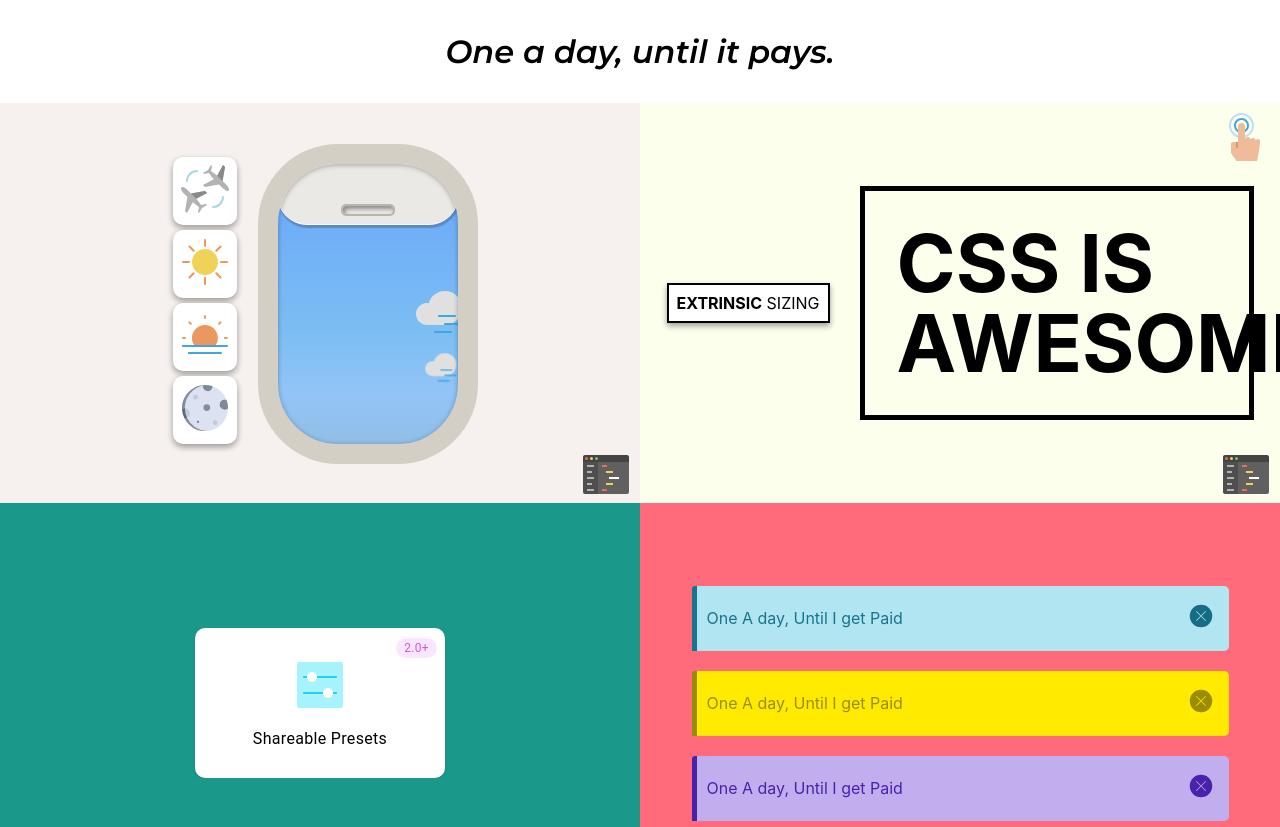
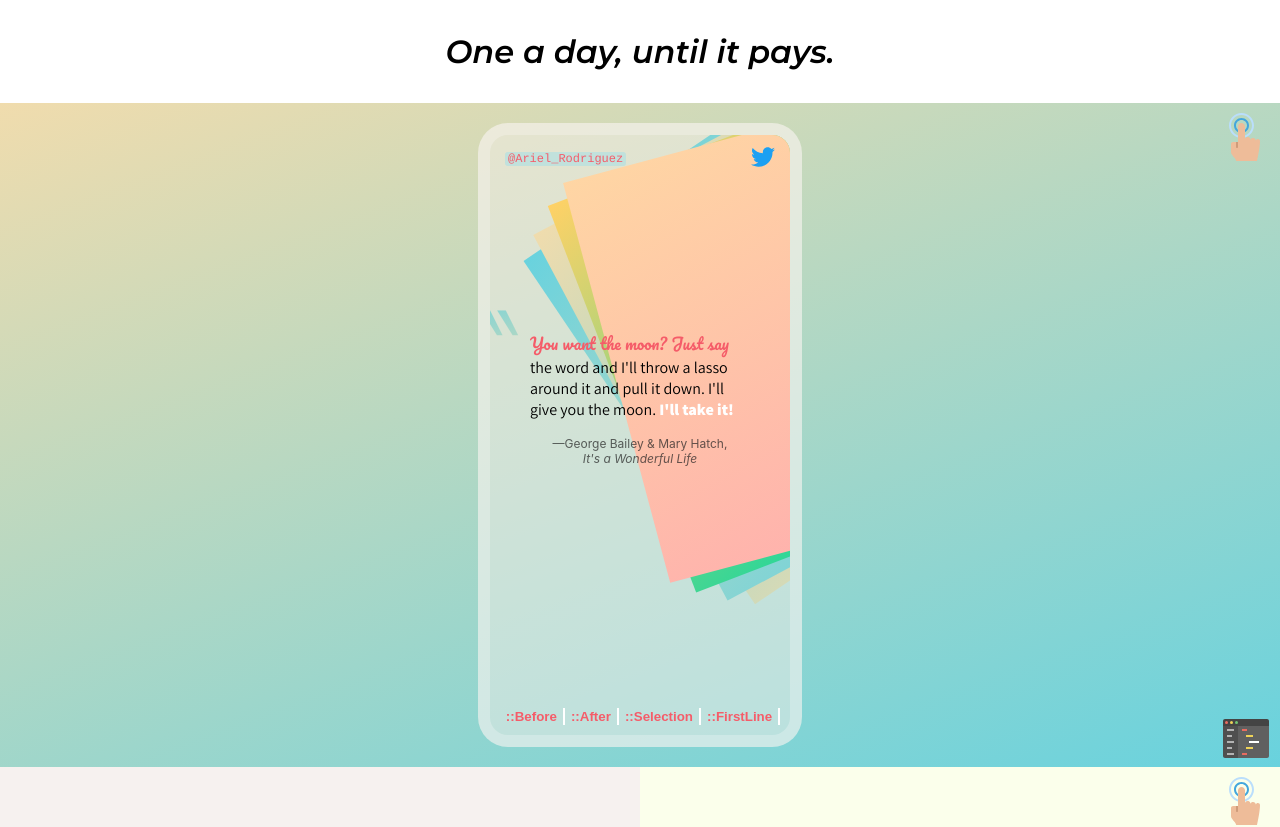
Before and after one commit to Ariels713/dailys, a React (Create React App) app: page / in a window 1280 px wide. Shown: the top 827 px of the page. Built offline with nearby package versions, Linux system fonts and the light colour scheme; no server answers.

Commit message:
updated with new psudeoelement

```diff
--- a/src/components/cssIsAwesome/CssIsAseome.css
+++ b/src/components/cssIsAwesome/CssIsAseome.css
@@ -15,7 +15,7 @@
   width: min-content;
 }
 
-button {
+.toggle__label {
   cursor: pointer;
   text-transform: uppercase;
   font-size: 1rem;
@@ -38,7 +38,7 @@ button {
     width: 70px;
     padding: 1rem;
   }
-  button {
+  .toggle__label {
     font-size: 0.75rem;
   }
 }
--- /dev/null
+++ b/src/components/psuedoClasses/PsuedoElement.js
@@ -0,0 +1,91 @@
+import "./psuedoStyles.css";
+import { useMachine } from "@xstate/react";
+import GridItem from "../../layout/GridItem";
+import Interactive from "../../layout/InteractiveIcon";
+import { psuedoMachine } from "./psuedoMachine";
+import Twitter from "./Twitter";
+function PseudoElement() {
+  const [state, send] = useMachine(psuedoMachine);
+
+  return (
+    <>
+      <GridItem
+        backgroundColor="linear-gradient(
+    160deg,
+    hsla(42, 69%, 81%, 1),
+    hsla(186, 64%, 64%, 1)
+  );"
+        link="https://codesandbox.io/s/dank-cookies-gph0d?file=/src/styles.css:193-280"
+      >
+        <Interactive />
+        <div className="psuedo_wrapper">
+          <article className="intro">
+            <code className="ariel">@Ariel_Rodriguez</code>
+
+            <Twitter />
+          </article>
+
+          <div className="card">
+            <div className="paper_stack">
+              <div className="paper_1"></div>
+              <div className="paper_2"></div>
+              <div className="paper_3"></div>
+              <div className="paper_4"></div>
+            </div>
+            <figure className="psuedoFigure">
+              <blockquote
+                className="before_element"
+                cite="https://www.highsnobiety.com/p/25-classic-movie-speeches/"
+              >
+                <p
+                  className="quote"
+                  data-before={state.value.before}
+                  data-after={state.value.after}
+                  data-selection={state.value.selection}
+                  data-firstLine={state.value.firstLine}
+                >
+                  You want the moon? Just say the word and I'll throw a lasso
+                  around it and pull it down. I'll give you the moon.
+                </p>
+              </blockquote>
+              <figcaption data-selection={state.value.selection}>
+                —George Bailey & Mary Hatch,{" "}
+                <cite data-selection={state.value.selection}>
+                  It's a Wonderful Life
+                </cite>
+              </figcaption>
+            </figure>
+          </div>
+          <div className="icon-row">
+            <button
+              className="psuedoButton"
+              onClick={() => send("TOGGLE_BEFORE")}
+            >
+              ::Before
+            </button>
+            <button
+              className="psuedoButton"
+              onClick={() => send("TOGGLE_AFTER")}
+            >
+              ::After
+            </button>
+            <button
+              className="psuedoButton"
+              onClick={() => send("TOGGLE_SELECTION")}
+            >
+              ::Selection
+            </button>
+            <button
+              className="psuedoButton"
+              onClick={() => send("TOGGLE_FIRST_LINE")}
+            >
+              ::FirstLine
+            </button>
+          </div>
+        </div>
+      </GridItem>
+    </>
+  );
+}
+
+export default PseudoElement;
--- /dev/null
+++ b/src/components/psuedoClasses/Twitter.js
@@ -0,0 +1,31 @@
+import React from "react";
+
+function LogoTwitter(props) {
+  const title = props.title || "logo twitter";
+
+  return (
+    <a
+      href="https://twitter.com/Ariel_Rodriguez"
+      target="_blank"
+      rel="noreferrer"
+    >
+      <svg
+        style={{ cursor: "pointer" }}
+        height="24"
+        width="24"
+        viewBox="0 0 24 24"
+        xmlns="http://www.w3.org/2000/svg"
+      >
+        <title>{title}</title>
+        <g fill="hsla(203, 89%, 53%, 1.00)">
+          <path
+            d="M24,4.6c-0.9,0.4-1.8,0.7-2.8,0.8c1-0.6,1.8-1.6,2.2-2.7c-1,0.6-2,1-3.1,1.2c-0.9-1-2.2-1.6-3.6-1.6 c-2.7,0-4.9,2.2-4.9,4.9c0,0.4,0,0.8,0.1,1.1C7.7,8.1,4.1,6.1,1.7,3.1C1.2,3.9,1,4.7,1,5.6c0,1.7,0.9,3.2,2.2,4.1 C2.4,9.7,1.6,9.5,1,9.1c0,0,0,0,0,0.1c0,2.4,1.7,4.4,3.9,4.8c-0.4,0.1-0.8,0.2-1.3,0.2c-0.3,0-0.6,0-0.9-0.1c0.6,2,2.4,3.4,4.6,3.4 c-1.7,1.3-3.8,2.1-6.1,2.1c-0.4,0-0.8,0-1.2-0.1c2.2,1.4,4.8,2.2,7.5,2.2c9.1,0,14-7.5,14-14c0-0.2,0-0.4,0-0.6 C22.5,6.4,23.3,5.5,24,4.6z"
+            fill="hsla(203, 89%, 53%, 1.00)"
+          />
+        </g>
+      </svg>
+    </a>
+  );
+}
+
+export default LogoTwitter;
--- /dev/null
+++ b/src/components/psuedoClasses/psuedoMachine.js
@@ -0,0 +1,75 @@
+import { createMachine } from "xstate";
+export const psuedoMachine = createMachine({
+  id: "psuedoMachine",
+  type: "parallel",
+  states: {
+    // start of before
+    before: {
+      initial: "hidden",
+      states: {
+        hidden: {
+          on: {
+            TOGGLE_BEFORE: { target: "visable" },
+          },
+        },
+        visable: {
+          on: {
+            TOGGLE_BEFORE: { target: "hidden" },
+          },
+        },
+      },
+    },
+    // end of before
+    // start of After
+    after: {
+      initial: "hidden",
+      states: {
+        hidden: {
+          on: {
+            TOGGLE_AFTER: { target: "visable" },
+          },
+        },
+        visable: {
+          on: {
+            TOGGLE_AFTER: { target: "hidden" },
+          },
+        },
+      },
+    },
+    // end of After
+    // Start of selection
+    selection: {
+      initial: "hidden",
+      states: {
+        hidden: {
+          on: {
+            TOGGLE_SELECTION: { target: "visable" },
+          },
+        },
+        visable: {
+          on: {
+            TOGGLE_SELECTION: { target: "hidden" },
+          },
+        },
+      },
+    },
+    // end of Selection
+    //start of firstLine
+    firstLine: {
+      initial: "hidden",
+      states: {
+        hidden: {
+          on: {
+            TOGGLE_FIRST_LINE: { target: "visable" },
+          },
+        },
+        visable: {
+          on: {
+            TOGGLE_FIRST_LINE: { target: "hidden" },
+          },
+        },
+      },
+    },
+    //end of firstLine
+  },
+});
--- /dev/null
+++ b/src/components/psuedoClasses/psuedoStyles.css
@@ -0,0 +1,198 @@
+@import url("https://fonts.googleapis.com/css2?family=Assistant:wght@400;800&display=swap");
+@import url("https://fonts.googleapis.com/css2?family=Pacifico&display=swap");
+
+.psuedo_wrapper {
+  display: flex;
+  flex-direction: column;
+  height: 600px;
+  width: 300px;
+  border: solid hsla(104, 100%, 100%, 0.25) 12px;
+  border-radius: 30px;
+  justify-content: center;
+  align-items: center;
+  justify-content: space-between;
+  background-color: hsla(30, 33%, 93%, 0.5);
+  overflow: hidden;
+}
+
+.intro {
+  isolation: isolate;
+  z-index: 1;
+  width: 90%;
+  display: flex;
+  justify-content: space-between;
+  align-items: center;
+  padding-top: 10px;
+}
+
+.card {
+  position: relative;
+}
+
+/* Paper Stacks */
+.paper_stack {
+  position: relative;
+}
+.paper_1 {
+  position: absolute;
+  top: -280px;
+  left: 121px;
+  background: linear-gradient(
+    160deg,
+    hsla(186, 64%, 64%, 1),
+    hsla(42, 69%, 81%, 1)
+  );
+  width: 331px;
+  height: 414px;
+  transform: translateX(20deg);
+  transform: rotateZ(326deg);
+}
+
+.paper_2 {
+  position: absolute;
+  top: -280px;
+  left: 121px;
+  background: linear-gradient(
+    160deg,
+    hsla(42, 69%, 81%, 1),
+    hsla(186, 64%, 64%, 1)
+  );
+  width: 331px;
+  height: 414px;
+  transform: translateX(20deg);
+  transform: rotateZ(332deg);
+}
+
+.paper_3 {
+  position: absolute;
+  top: -280px;
+  left: 121px;
+  background: linear-gradient(
+    160deg,
+    hsla(42, 100%, 70%, 1),
+    hsla(164, 92%, 44%, 1)
+  );
+  width: 331px;
+  height: 414px;
+  transform: translateX(20deg);
+  transform: rotateZ(339deg);
+}
+
+.paper_4 {
+  position: absolute;
+  top: -280px;
+  left: 121px;
+  background: linear-gradient(
+    166deg,
+    hsla(33, 99%, 82%, 1),
+    hsla(1, 99%, 84%, 1)
+  );
+  width: 331px;
+  height: 414px;
+  transform: translateX(20deg);
+  transform: rotateZ(345deg);
+  /* animation:"slideIn"; */
+  animation-timing-function: linear;
+}
+
+.dummy_text {
+  /* color:white; */
+  color: linear-gradient(transparent 150px, white);
+}
+/* Paper Stacks */
+
+/* Quote Styles */
+.quote {
+  font-family: "Assistant", sans-serif;
+}
+
+.quote[data-before="hidden"]::before {
+  content: "\2036";
+  font-size: 6rem;
+  position: absolute;
+  top: -137px;
+  left: -6px;
+  background: linear-gradient(
+    160deg,
+    hsla(186, 64%, 64%, 1),
+    hsla(42, 69%, 81%, 1)
+  );
+  -webkit-background-clip: text;
+  -webkit-text-fill-color: transparent;
+}
+
+.quote[data-after="hidden"]::after {
+  content: " I'll take it!";
+  font-size: 1rem;
+  color: white;
+  font-weight: 800;
+}
+
+.quote[data-selection="hidden"]::selection {
+  background-color: hsla(153, 64%, 54%, 1);
+  color: white;
+  font-weight: 800;
+}
+
+.quote[data-firstLine="hidden"]::first-line {
+  font-family: "Pacifico", cursive;
+  color: hsla(355, 88%, 66%, 1);
+}
+
+/* End of quote styles */
+
+.psuedoFigure {
+  padding: 0;
+  margin: 0;
+  margin-top: -100px;
+  isolation: isolate;
+}
+
+figcaption {
+  display: block;
+  font-size: 0.75rem;
+  isolation: isolate;
+  color: hsla(110, 0%, 13%, 0.7);
+  text-align: center;
+}
+figcaption[data-selection="hidden"]::selection {
+  background-color: hsla(153, 64%, 54%, 1);
+  color: white;
+  font-weight: 800;
+}
+cite {
+  display: block;
+  color: hsla(110, 0%, 13%, 0.7);
+}
+cite[data-selection="hidden"]::selection {
+  background-color: hsla(153, 64%, 54%, 1);
+  color: white;
+}
+
+.icon-row {
+  isolation: isolate;
+  padding-bottom: 10px;
+}
+
+.ariel {
+  color: hsla(355, 88%, 66%, 1);
+  font-size: 0.75rem;
+}
+
+.psuedoButton {
+  background-color: transparent;
+  border: none;
+  border-right: 2px solid white;
+  outline: none;
+  color: hsla(153, 64%, 55%, 1);
+  font-weight: 800;
+  cursor: pointer;
+  color: hsla(355, 88%, 66%, 1);
+}
+
+code {
+  background-color: hsla(170, 35%, 82%, 1);
+  border-radius: 3px;
+  font-family: courier, monospace;
+  padding: 0 3px;
+}
--- a/src/layout/GridItem.js
+++ b/src/layout/GridItem.js
@@ -4,12 +4,13 @@ import CodeLink from "./CodeLink";
 const GridItemDiv = styled.div`
   position: relative;
   width: 100%;
-  height: 400px;
+  min-height: 400px;
+  padding: 20px;
   display: flex;
   flex-grow: 1;
   justify-content: center;
   align-items: center;
-  background-color: ${(props) => props.backgroundColor || "hsl(30, 100%, 99%)"};
+  background: ${(props) => props.backgroundColor || "hsl(30, 100%, 99%)"};
 `;
 
 const CodeSandboxLink = styled.a`
--- a/src/layout/Navigation.js
+++ b/src/layout/Navigation.js
@@ -4,6 +4,7 @@ const NavWrapper = styled.nav`
   display: flex;
   justify-content: center;
   font-family: "Montserrat", sans-serif;
+  background: "white";
 `;
 const NavItems = styled.p`
   font-weight: 700;
--- a/src/layout/SiteGrid.js
+++ b/src/layout/SiteGrid.js
@@ -5,6 +5,7 @@ import Alerter from "../components/Alert/Alterer";
 import SleepTrackerCard from "../components/sleepTracker/SleepTrackerCard";
 import CssIsAwesome from "../components/cssIsAwesome/CssIsAwesome";
 import AirplaneWindow from "../components/airplaneWindow/AirplaneWindow";
+import PseudoElement from "../components/psuedoClasses/PsuedoElement";
 const Grid = styled.div`
   display: flex;
   justify-content: center;
@@ -18,6 +19,9 @@ const Grid = styled.div`
 function SiteGrid({ children }) {
   return (
     <>
+      <Grid>
+        <PseudoElement />
+      </Grid>
       <Grid>
         {children}
         <AirplaneWindow />
```
